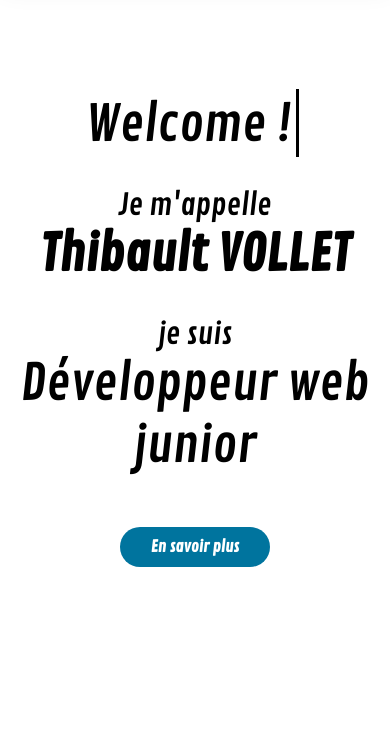
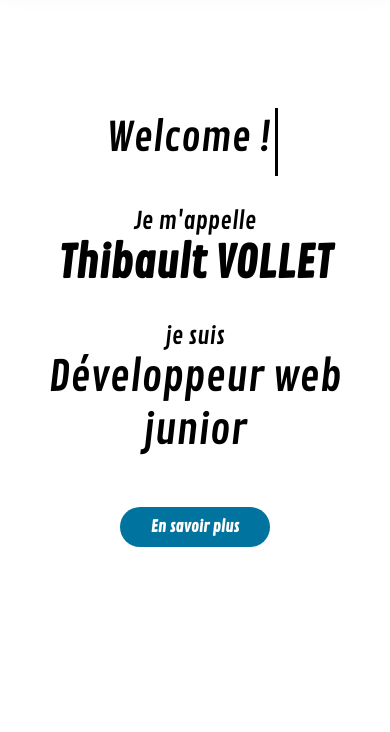
Before and after one commit to ThibaultVlt/thibaultvlt.github.io, a plain HTML site: page index.html in a window 390 px wide. Shown: the part 112-844 px from the top of the page. Drawn offline with Linux system fonts and the light colour scheme; files whose address does not match are found by name.

Commit message:
Modification des tailles des polices

```diff
--- a/src/css/style-mobile.css
+++ b/src/css/style-mobile.css
@@ -9,6 +9,23 @@
 
     #accueil {
         background:none;
+    }
+
+    .bvn {
+        font-size: 4rem;
+    }
+
+    .phrase p {
+        font-size: 2.4rem;
+    }
+
+    #titre-1 {
+        font-size: 4.4rem;
+    }
+
+    #titre-2 {
+        font-size: 4.2rem;
+        font-weight: 400;
     }
 
     /* À propos */
--- a/src/css/style.css
+++ b/src/css/style.css
@@ -170,12 +170,6 @@ section {
     animation: write 0.5s step-end infinite; /* Curseur clignotant */
 }
 
-@keyframes write {
-    50% {
-        border-color: transparent;
-    }
-}
-
 /* Je suis */
 .phrase {
     margin-top: 3rem;
@@ -259,7 +253,6 @@ h3 {
     align-items: center;
     justify-items: center;
 }
-
 
 /* Logos des skills */
 #logo-html {
@@ -498,3 +491,9 @@ footer p {
         left: 0%;
     }
 }
+
+@keyframes write {
+    50% {
+        border-color: transparent;
+    }
+}
```
